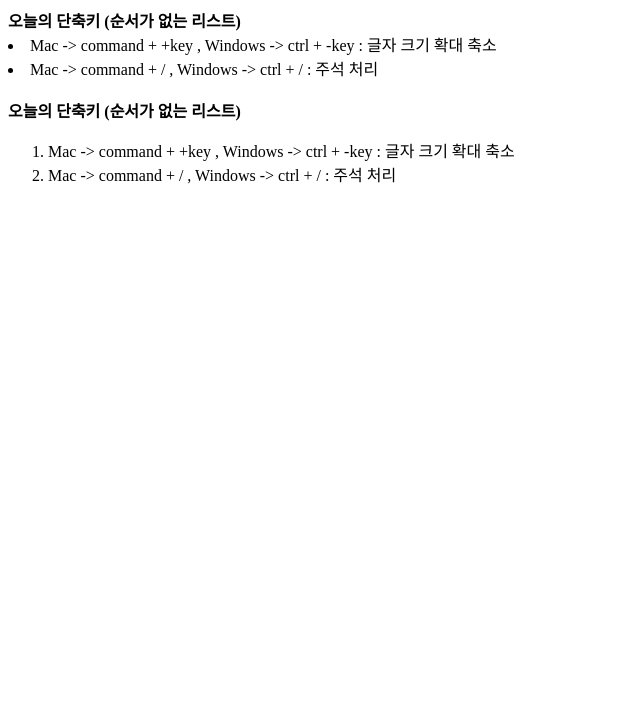
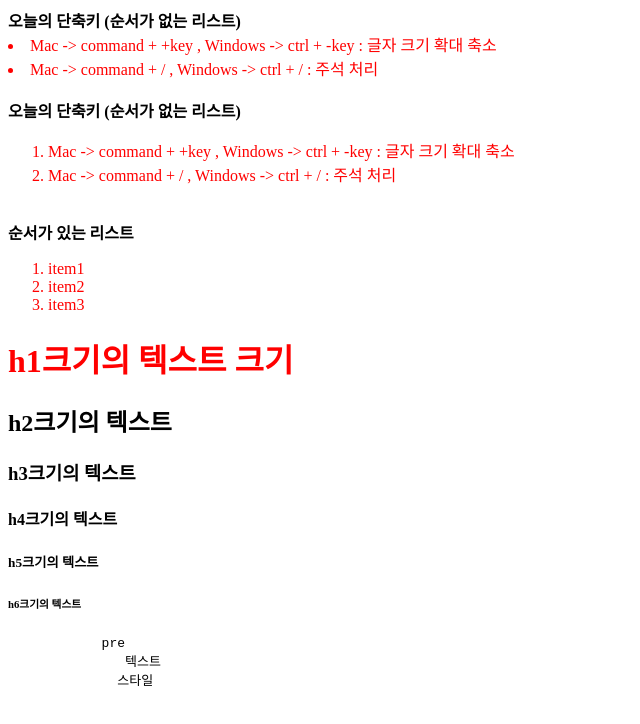
Before and after one commit to loganjeon/becomeWebProgrammerFor24H, a plain HTML site: page html_basic1.html in a window 1280 px wide. Shown: the whole page, without its empty margins (0-640 px from the left). Drawn offline with Linux system fonts and the light colour scheme.

Commit message:
using style

```diff
--- a/html_basic1.html
+++ b/html_basic1.html
@@ -6,11 +6,16 @@
         <meta name="keywords" content="HTML, CSS, 웹 개발, 스타트업"/>
 
         <title>웹개발 강의</title>
+        <style type"text/css">
+            li {
+                color:red;
+            }
+        </style>
     </head>
     <body>
         <strong>오늘의 단축키 (순서가 없는 리스트)</strong>
         <ui>
-            <li> Mac -> command + +key , Windows -> ctrl + -key : 글자 크기 확대 축소</li>
+            <li style="color:red"> Mac -> command + +key , Windows -> ctrl + -key : 글자 크기 확대 축소</li>
             <li> Mac -> command + / , Windows -> ctrl + / : 주석 처리 </li>
         </ui>
         <br>
@@ -22,6 +27,29 @@
         </ol>
         <br>
 
+        <strong>순서가 있는 리스트</strong>
+        <ol>
+            <li>item1</li>
+            <li>item2</li>
+            <li>item3</li>
+        </ol>
+
+        <h1 style="color:red"> h1크기의
+               텍스트
+               크기
+        </h1>
+        <h2>h2크기의 텍스트</h2>
+        <h3>h3크기의 텍스트</h3>
+        <h4>h4크기의 텍스트</h4>
+        <h5>h5크기의 텍스트</h5>
+        <h6>h6크기의 텍스트</h6>
+
+        <pre>
+            pre
+               텍스트
+              스타일
+        </pre>
+
 
     </body>
 </html>
```
